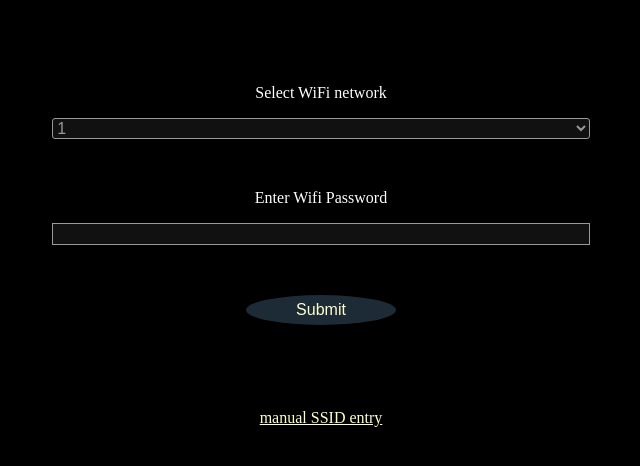
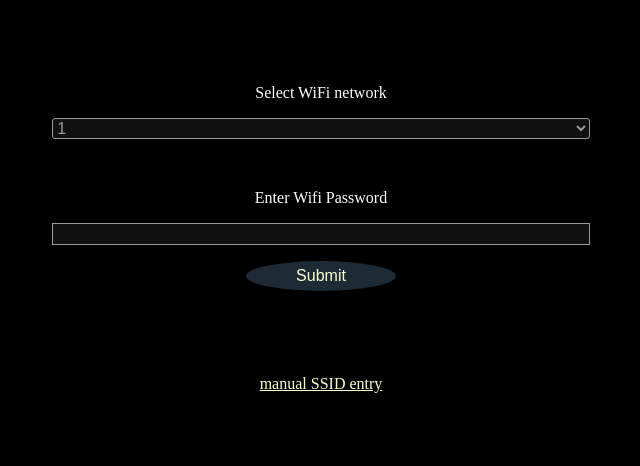
Before and after one commit to McDaisy/Wi-Rock, a Flask app: template root/web/templates/wifi.html in a window 1280 px wide. Shown: the top 466 px of the page, without its empty margins (319-959 px from the left). Run offline with Flask 3, Linux system fonts and the light colour scheme; the template is opened without the code that fills it: most values are stand-ins (such as "Sample title", 1, 10 or a date in 2020).

Commit message:
Update wifi.html

```diff
--- a/root/web/templates/wifi.html
+++ b/root/web/templates/wifi.html
@@ -16,7 +16,6 @@
 
     <p align="center"><label for="wifi_key">Enter Wifi Password</label></p>
     <p align="center"><input type="password" name="wifi_key" class="wifiNetworkInputs"></p>
-    <p align="center"><label>&nbsp;</label></p>
     <p align="center"><input type="submit", class="button" style="height:30px;width:150px"></p>
     </form></p>
 
```
